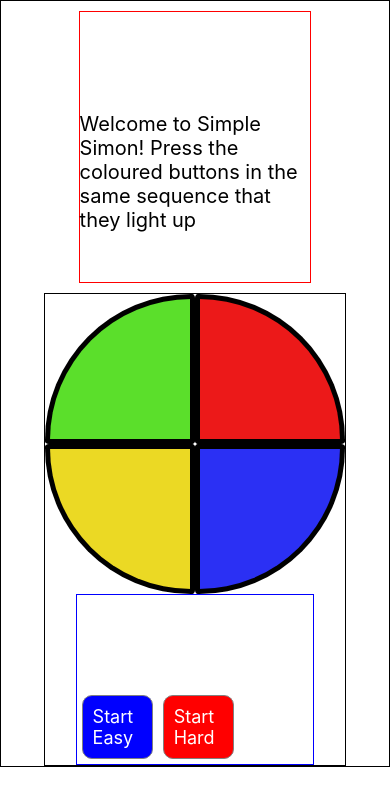
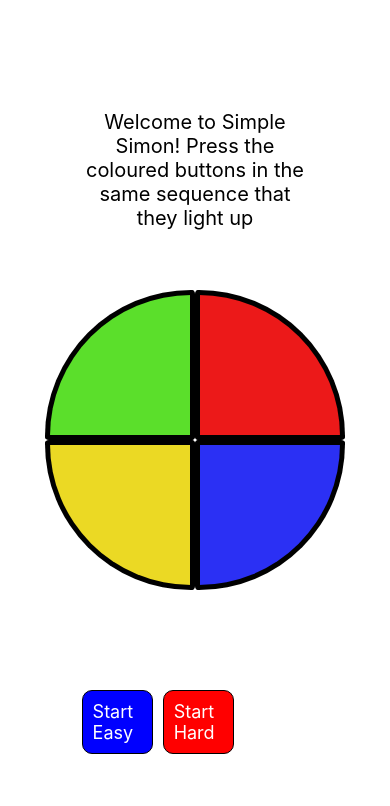
Before and after one commit to NMeyer8386/assign3, a React Native app: screen / in a window 390 px wide. Shown: the top 806 px of the page. Built offline with nearby package versions, Linux system fonts and the light colour scheme.

Commit message:
minor code fixes and removing view borders

```diff
--- a/App.js
+++ b/App.js
@@ -1,4 +1,3 @@
-import { setStatusBarNetworkActivityIndicatorVisible } from 'expo-status-bar';
 import React, { Component } from 'react'
 import { Alert, Pressable, StyleSheet, Text, TextInput, TouchableOpacity, View } from 'react-native';
 
@@ -101,7 +100,7 @@ class Simon extends Component {
 
       setTimeout(() => { // any delay at all somehow is enough time to let an array be set?????
         this.scheduler(this.state.currentRound);
-      });
+      }, 100);
 
 
   }
@@ -225,48 +224,51 @@ class Simon extends Component {
       */}
       <View style={styles.rowContainer}>
 
-
+        {!this.state.isRunning &&
         <Pressable
         style={[styles.startButton, {backgroundColor: this.state.btnDisabled?'grey':'blue'}]}
         disabled={this.state.btnDisabled}
-        onPress={() => this.start(1)}
-        onPressIn={() =>
+        onPress={() => [this.start(1),
           this.setState({
             topLColour: topLeftColours[1],
             topRColour: topRightColours[1],
             bottomLColour: bottomLeftColours[1],
             bottomRColour: bottomRightColours[1],
-          })}
-        onPressOut={() =>
+          }) ,
+        setTimeout(() => {
           this.setState({
             topLColour: topLeftColours[0],
             topRColour: topRightColours[0],
             bottomLColour: bottomLeftColours[0],
             bottomRColour: bottomRightColours[0],
-          })}>
+          })
+        }, 100),]}>
           <Text style={styles.btnText}>Start Easy</Text>
         </Pressable>
-
+        }
+        {!this.state.isRunning &&
         <Pressable
         style={[styles.startButton, {backgroundColor: this.state.btnDisabled?'grey':'red'}]}
         disabled={this.state.btnDisabled}
-        onPressIn={() => [this.start(2),
+        onPress={() => [this.start(2),
           this.setState({
             topLColour: topLeftColours[1],
             topRColour: topRightColours[1],
             bottomLColour: bottomLeftColours[1],
             bottomRColour: bottomRightColours[1],
-          })]}
-        onPressOut={() =>
+          }) ,
+        setTimeout(() => {
           this.setState({
             topLColour: topLeftColours[0],
             topRColour: topRightColours[0],
             bottomLColour: bottomLeftColours[0],
             bottomRColour: bottomRightColours[0],
-          })}>
+          })
+        }, 100),]}
+          >
           <Text style={styles.btnText}>Start Hard</Text>
         </Pressable>
-
+  }
       </View>
 
     </View>
@@ -297,28 +299,22 @@ const styles = StyleSheet.create({
     alignItems: 'center',
     justifyContent: 'center',
     flexDirection: 'column',
-    borderWidth: 1,
-    borderColor: 'black',
     },
 
   rowContainer: {
     flexDirection: 'row',
-    borderWidth: 1,
-    borderColor: 'blue',
     },
 
   landingTextBox: {
-    textAlign: 'center',
     paddingTop: 100,
     paddingBottom: 50,
     margin: 10,
     width: '60%',
-    borderWidth: 1,
-    borderColor: 'red',
   },
 
   landingText: {
     fontSize: 20,
+    textAlign: 'center',
   },
 
   topLeft: {
@@ -362,8 +358,6 @@ const styles = StyleSheet.create({
   },
 
   startButton: {
-    backgroundColor: 'royalblue',
-    borderColor: 'gray',
     margin: 5,
     borderWidth: 1,
     borderRadius: 10,
```
